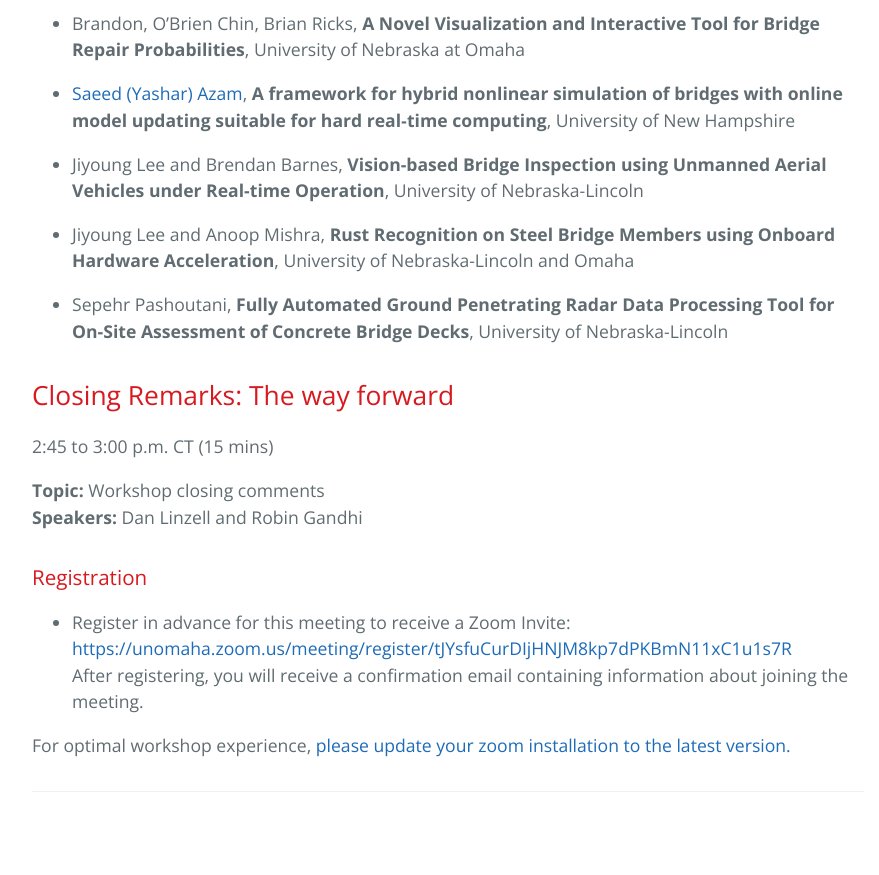
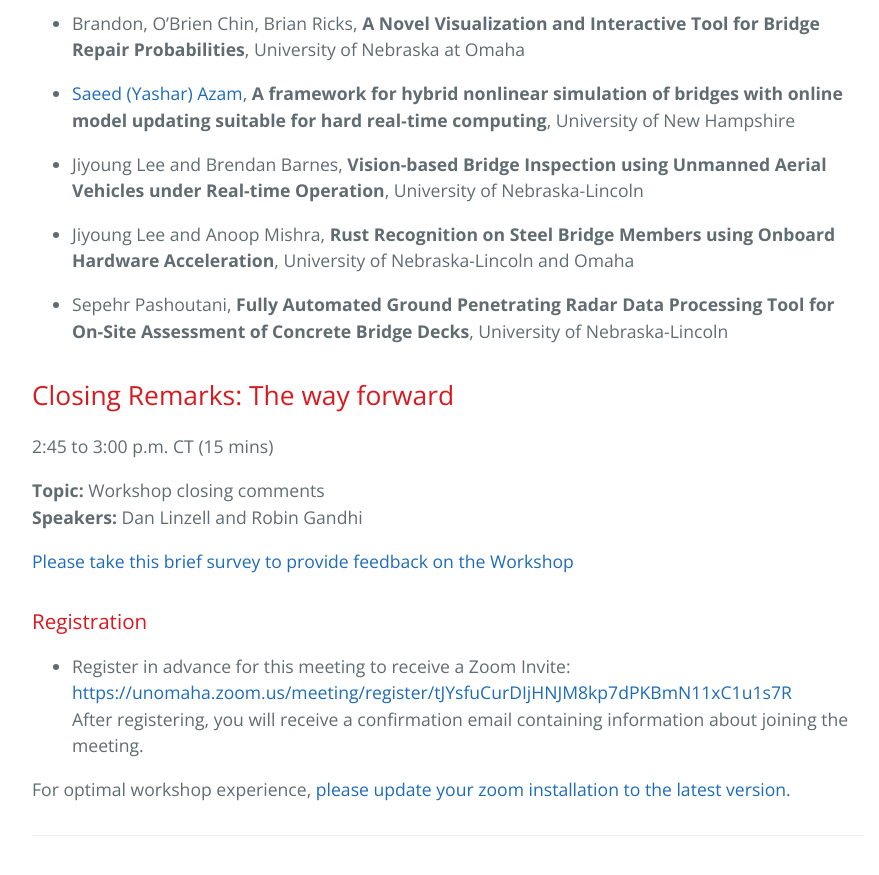
Before and after one commit to BridgingBigData/BridgingBigData.github.io, a Jekyll site: the page built from pages/bbd2020agenda.md, in a window 1280 px wide and 900 px high, scrolled down 6043 px. Shown: the top 875 px of the window, without its empty margins (192-1071 px from the left). Built offline with Jekyll 4.4.1, drawn with Linux system fonts in a browser that asks for light colours.

Commit message:
Update bbd2020agenda.md

```diff
--- a/pages/bbd2020agenda.md
+++ b/pages/bbd2020agenda.md
@@ -131,6 +131,8 @@ Take a quick poll to express your area of interest for the Breakout session
 **Topic:** Workshop closing comments
 **Speakers:** Dan Linzell and Robin Gandhi
 
+[Please take this brief survey to provide feedback on the Workshop](https://unomaha.az1.qualtrics.com/jfe/form/SV_elFo6GF4c3AXz9P)
+
 
 ### Registration
 - Register in advance for this meeting to receive a Zoom Invite:
```
